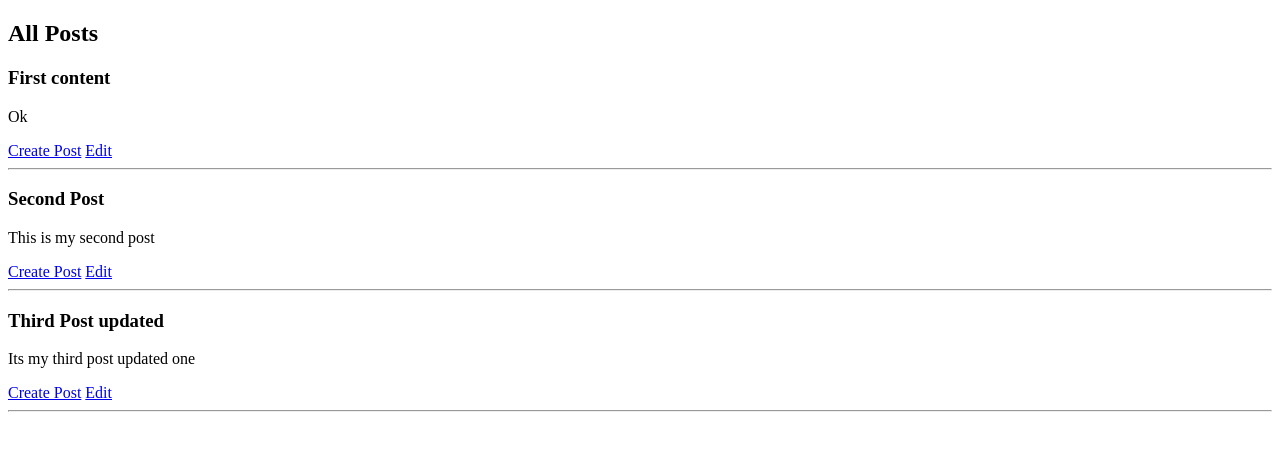
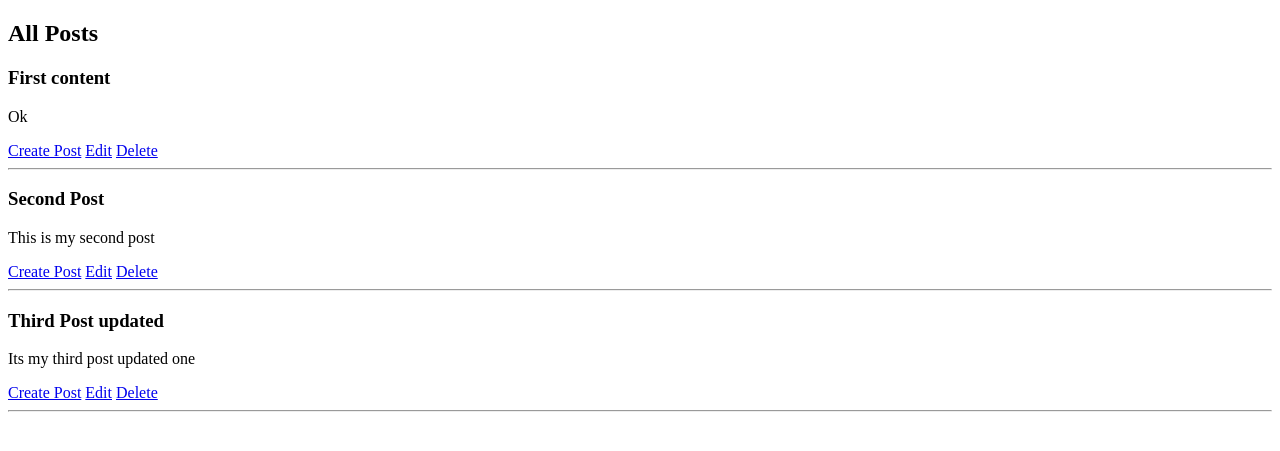
Before and after one commit to GradienNinja/Blog-App, a Django app: page / in a window 1280 px wide. Shown: the top 451 px of the page. Run offline with Django 5.2, Linux system fonts and the light colour scheme; data comes from the database, SQL or seed files in the repository.

Commit message:
Add delete link for blog posts

```diff
--- a/blog/templates/blog/index.html
+++ b/blog/templates/blog/index.html
@@ -12,6 +12,7 @@
         <p>{{ post.content }}</p>
         <a href="{% url 'create' %}">Create Post</a>
         <a href="{% url 'edit' post.id %}">Edit</a>
+        <a href="{% url 'delete' post.id %}">Delete</a>
         <hr>
     {% empty %}
        <p>No Post Yet</p>
```
